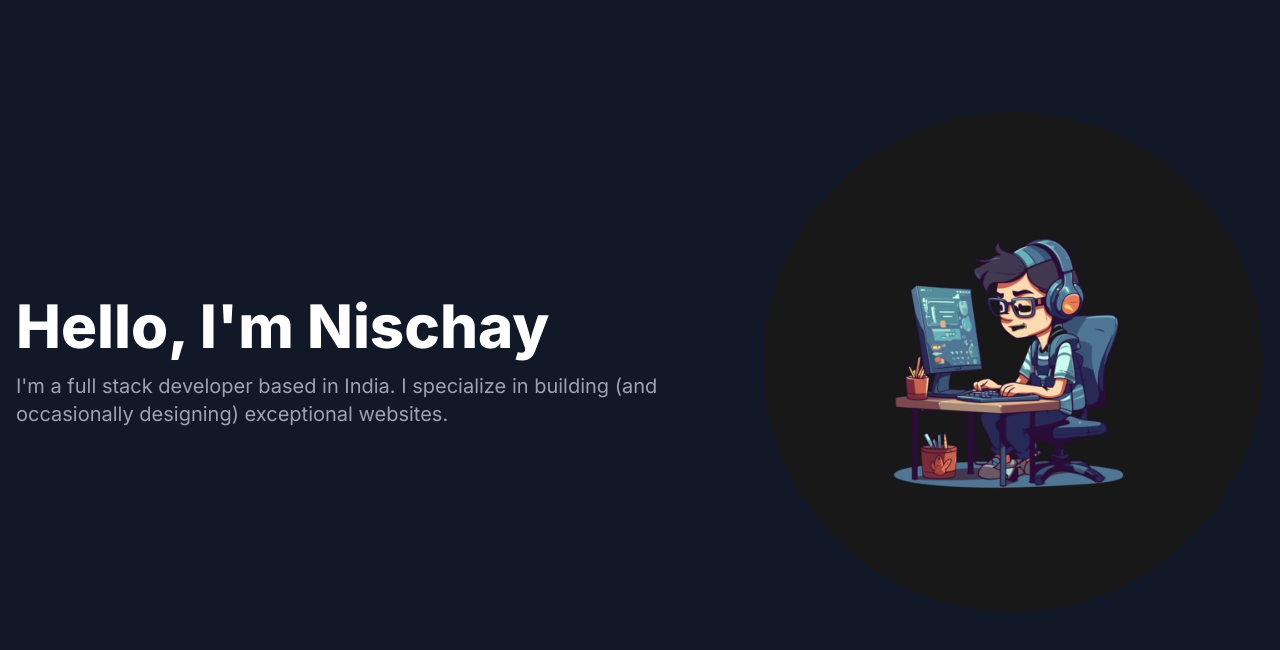
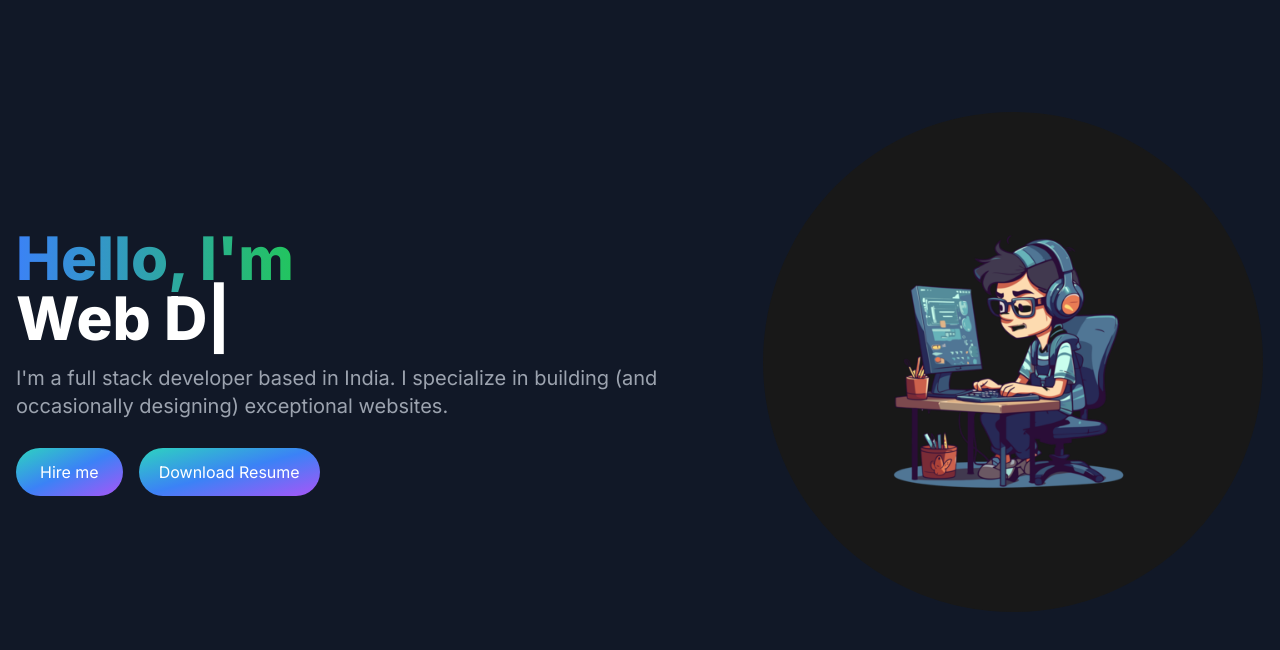
Before and after one commit to nischay-chauhan/Portfolio, a Next.js app in the folder portfolio/portfolio/: page / in a window 1280 px wide. Shown: the top 650 px of the page. Built offline with nearby package versions, Linux system fonts and the light colour scheme.

Commit message:
Frontpage pt:1

```diff
--- a/portfolio/portfolio/app/components/HeroSection.jsx
+++ b/portfolio/portfolio/app/components/HeroSection.jsx
@@ -1,27 +1,60 @@
+"use client"
 import React from "react";
 import Image from "next/image";
+
+import { TypeAnimation } from 'react-type-animation';
+
 
 const HeroSection = () => {
   return (
     <section className="py-16">
-      <div className="container mx-auto grid grid-cols-1 lg:grid-cols-12 gap-8 items-center">
-        <div className="col-span-7">
-          <h1 className="text-white mb-4 text-4xl lg:text-6xl font-extrabold">
-            Hello, I'm Nischay
+      <div className="container mx-auto grid grid-cols-1 sm:grid-cols-12 gap-8 items-center">
+        <div className="col-span-7 place-self-center text-center sm:text-left">
+          <h1 className="text-white mb-4 sm:text-5xl text-4xl lg:text-6xl font-extrabold">
+            <span className="text-transparent bg-clip-text bg-gradient-to-r from-blue-500 to-green-500">
+              Hello, I'm{" "}
+            </span>
+            <br></br>
+            <TypeAnimation
+      sequence={[
+        'Nischay Chauhan',
+        1500, // wait 1s before replacing "Mice" with "Hamsters"
+        'Web Devloper',
+        1500,
+        'Software Developer',
+        1500,
+        'Full Stack Developer',
+        1500
+      ]}
+      wrapper="span"
+      speed={50}
+      repeat={Infinity}
+    />
           </h1>
-          <p className="text-gray-400 text-lg lg:text-xl">
+          <p className="text-gray-400 text-base sm:text-lg mb-4 lg:text-xl">
             I'm a full stack developer based in India. I specialize in building
             (and occasionally designing) exceptional websites.
           </p>
+          <div>
+            <button className="w-full sm:w-fit btn px-6 py-3 rounded-full mr-4 bg-gradient-to-br from-teal-400 via-blue-500 to-purple-500 hover:bg-slate-200 text-white">
+              Hire me
+            </button>
+
+            <button className="w-full sm:w-fit btn px-1 py-2 rounded-full  bg-gradient-to-br from-teal-400 via-blue-500 to-purple-500 text-white mt-3">
+              <span className="block px-4 py-1 rounded-full bg-transparent">
+                Download Resume
+              </span>
+            </button>
           </div>
-        <div className="col-span-5">
-        <div className="rounded-full bg-[#181818] w-[500px] h-[500px] relative ">
+        </div>
+        <div className="col-span-5 place-self-center mt-4 lg:mt-0">
+          <div className="rounded-full overflow-hidden bg-[#181818] w-[250px] h-[250px] lg:w-[500px] lg:h-[500px] relative hover:shadow-lg hover:brightness-110 ">
             <Image
               src="/image/profile.png"
               alt="hero-image"
               width={300}
               height={300}
-            className="absolute transform -translate-x-1/2 -translate-y-1/2 top-1/2 left-1/2 "
+              className="absolute z-1 transform -translate-x-1/2 -translate-y-1/2 top-1/2 left-1/2 transition-transform duration-300 ease-in-out"
             />
           </div>
         </div>
--- a/portfolio/portfolio/app/page.js
+++ b/portfolio/portfolio/app/page.js
@@ -3,8 +3,10 @@
 
 export default function Home() {
   return (
-    <main className="flex min-h-screen px-4 py-12 flex-col bg-gray-900">
+    <main className="flex min-h-screen flex-col bg-gray-900">
+    <div className='container mx-auto  px-4 py-12'>
       <HeroSection />
+      </div>
     </main>
   );
 }
```
Also changed, not shown: portfolio/portfolio/package.json (+5 -4 lines), 2 other files (tests, documents, lock files or other folders). Lines whose indentation alone changed are shown as unchanged.
